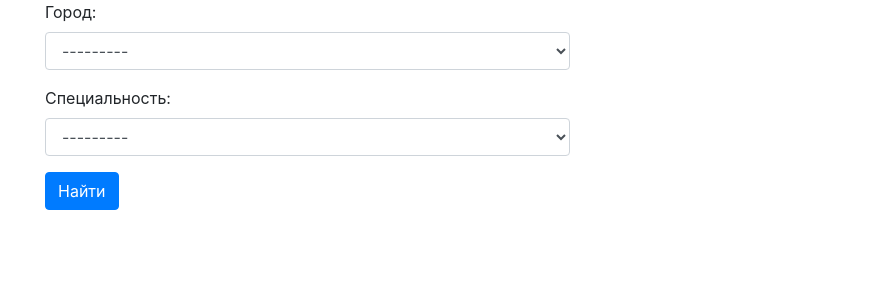
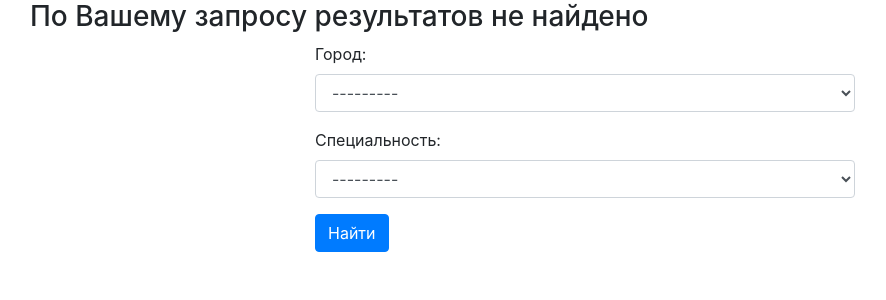
Before and after one commit to dbv111m/scraping_service, a Django app: page /home/ in a window 1280 px wide. Shown: the part 56-356 px from the top of the page, without its empty margins (55-941 px from the left). Run offline with Django 3.2, Linux system fonts and the light colour scheme; data comes from the database, SQL or seed files in the repository; some libraries are stand-ins or nearby versions.

Commit message:
Оформление страницы с формой

```diff
--- a/src/scraping/templates/scraping/home.html
+++ b/src/scraping/templates/scraping/home.html
@@ -13,10 +13,14 @@
           <p> {{obj.city.name}} | {{obj.language.name}} | <small>{{obj.timestamp|date:'d.m.yy'}}</small> </p>
       </div>
     </div>
+
+    {%empty%}
+        <h3 class="mx-auto"> По Вашему запросу результатов не найдено</h3>
+
     {% endfor %}
 
-    <div class="row-mx-auto">
-        <div class="col-md-6">
+    <div class="row">
+        <div class="col-md-6 mx-auto">
            <form method="GET" action="">
              <div class="form-group">
                 {{form.as_p}}
@@ -26,8 +30,4 @@
     </div>
 
 
-
-
-    </form>
-
 {% endblock %}
```
